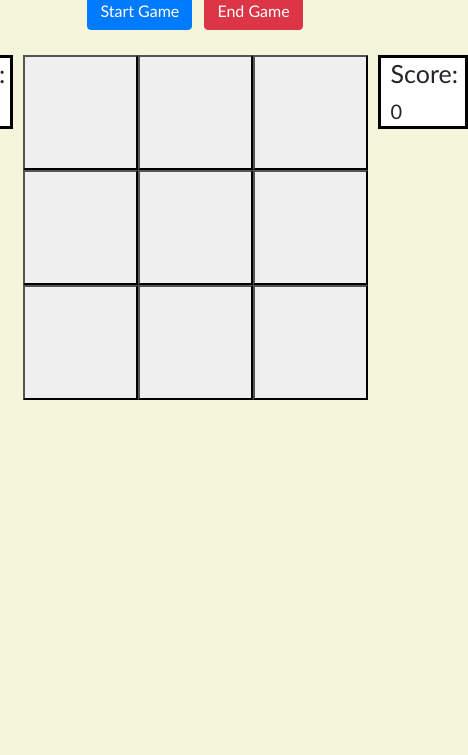
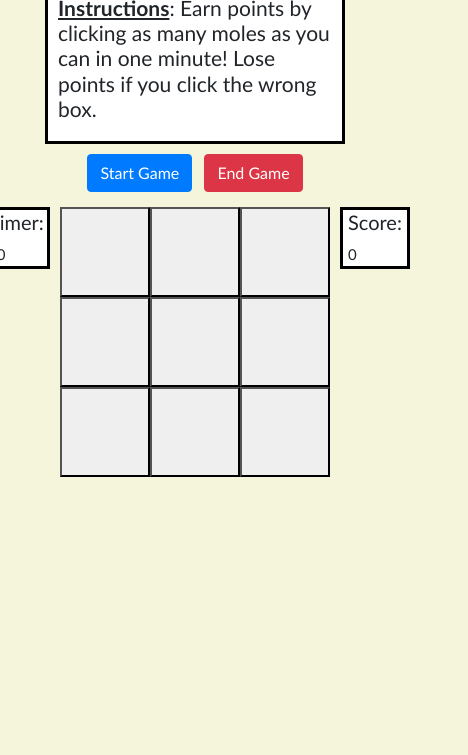
Before and after one commit to ibrahim-karim-22/portfolioprojectgame, a website built with Parcel: page index.html in a window 390 px wide. Shown: the part 89-844 px from the top of the page, 468 px wide, since content can reach past the window. Built offline with nearby package versions, Linux system fonts and the light colour scheme.

Commit message:
Brendan updated HTML and CSS

```diff
--- a/css/mole.css
+++ b/css/mole.css
@@ -0,0 +1,154 @@
+body {
+    display: flex;
+    flex-direction: column;
+    align-items: center;
+    justify-content: flex-start;
+    background-color: beige;
+    height: 100vh;
+    margin: 0;
+    font-family: 'Trebuchet MS', 'Lucida Sans Unicode', 'Lucida Grande', 'Lucida Sans', Arial, sans-serif;
+  }
+
+  .container {
+    margin-top: 25px;
+    text-align: center;
+  }
+
+  #instructions-container {
+    background-color: white;
+    border-color: black;
+    border-style: solid;
+    max-width: 400px;
+    text-align: left;
+    margin: 0 auto;
+  }
+
+  h3 {
+    font-size: 21px;
+    padding: 10px;
+    margin: 0 auto;
+    margin-bottom: 10px;
+  }
+
+  #buttons-container {
+    margin-top: 10px;
+  }
+
+  .game-container {
+    display: flex;
+    flex-direction: row;
+    align-items: flex-start;
+    margin-top: 10px;
+  }
+
+  .hidden {
+    display: none;
+  }
+
+  #grid-container {
+    display: grid;
+    grid-template-columns: repeat(3, 1fr);
+    grid-gap: 0px;
+    margin-top: 5px;
+  }
+
+  .grid-button {
+    width: 115px;
+    height: 115px;
+    opacity: 1;
+    cursor: pointer;
+  }
+
+  .grid-button img {
+    width: 100%;
+    height: 100%;
+    object-fit: cover;
+  }
+
+  .timer-container {
+    background-color: white;
+    border-color: black;
+    border-style: solid;
+    width: 90px;
+    margin-right: 10px;
+    margin-top: 5px;
+    padding-left: 10px;
+  }
+
+  .score-container {
+    background-color: white;
+    border-color: black;
+    border-style: solid;
+    width: 90px;
+    margin-left: 10px;
+    margin-top: 5px;
+    padding-left: 10px;
+    padding-right: 10px;
+  }
+
+  .timer {
+    font-size: 25px;
+  }
+
+  #timer {
+    font-size: 20px;
+  }
+
+  .score {
+    font-size: 25px;
+  }
+
+  #score {
+    font-size: 20px;
+  }
+
+  /* Media queries for different screen sizes */
+@media only screen and (max-width: 600px) {
+    /* Adjust styles for screens up to 600px wide */
+    .container {
+      margin-top: 15px;
+    }
+
+    #instructions-container {
+      max-width: 300px;
+    }
+
+    .grid-button {
+      width: 90px;
+      height: 90px;
+    }
+
+    .timer-container,
+    .score-container {
+      width: 70px;
+      padding-left: 5px;
+      padding-right: 5px;
+    }
+
+    .timer {
+      font-size: 20px;
+    }
+
+    #timer {
+      font-size: 15px;
+    }
+
+    .score {
+      font-size: 20px;
+    }
+
+    #score {
+      font-size: 15px;
+    }
+  }
+
+  @media only screen and (min-width: 601px) and (max-width: 1024px) {
+    /* Adjust styles for screens between 601px and 1024px wide */
+    .container {
+      margin-top: 20px;
+    }
+
+    #instructions-container {
+      max-width: 600px;
+    }
+  }
--- a/index.html
+++ b/index.html
@@ -6,97 +6,17 @@
   <meta name="viewport" content="width=device-width, initial-scale=1.0">
   <title>Whack a Mole</title>
   <link href="https://stackpath.bootstrapcdn.com/bootstrap/4.3.1/css/bootstrap.min.css" rel="stylesheet">
-  <style>
-    body {
-      display: flex;
-      flex-direction: column;
-      align-items: center;
-      justify-content: flex-start;
-      background-color: beige;
-      height: 100vh;
-      margin: 0;
-      font-family: 'Trebuchet MS', 'Lucida Sans Unicode', 'Lucida Grande', 'Lucida Sans', Arial, sans-serif;
-    }
-
-    .container {
-      margin-top: 25px;
-    }
-
-    .game-container {
-      display: flex;
-      flex-direction: row;
-      align-items: flex-start;
-      margin-top: 20px;
-    }
-
-    .hidden {
-      display: none;
-    }
-
-    #grid-container {
-      display: grid;
-      grid-template-columns: repeat(3, 1fr);
-      grid-gap: 0px;
-      margin-top: 5px;
-    }
-
-    .grid-button {
-      width: 115px;
-      height: 115px;
-      opacity: 1;
-      cursor: pointer;
-    }
-
-    .grid-button img {
-      width: 100%;
-      height: 100%;
-      object-fit: cover;
-    }
-
-    .timer-container {
-      background-color: white;
-      border-color: black;
-      border-style: solid;
-      width: 90px;
-      margin-right: 10px;
-      margin-top: 5px;
-      padding-left: 10px;
-    }
-
-    .score-container {
-      background-color: white;
-      border-color: black;
-      border-style: solid;
-      width: 90px;
-      margin-left: 10px;
-      margin-top: 5px;
-      padding-left: 10px;
-      padding-right: 10px;
-    }
-
-    .timer {
-      font-size: 25px;
-    }
-
-    #timer {
-      font-size: 20px;
-    }
-
-    .score {
-      font-size: 25px;
-    }
-
-    #score {
-      font-size: 20px;
-    }
-
-  </style>
+  <link rel="icon" href="https://img.freepik.com/free-vector/little-mole-white-background_1308-93097.jpg?w=1060&t=st=1707271894~exp=1707272494~hmac=f945d34661b36cefc82f58d69c9fd50c5243faa3cd7c3264cb4ea93765d3c16b">
+  <link rel="stylesheet" href="css/mole.css">
 </head>
 
 <body>
 
   <div class="container text-center">
     <h1>Whack a Mole!</h1>
+    <div id="instructions-container">
+      <h3><u><b>Instructions</b></u>: Earn points by clicking as many moles as you can in one minute! Lose points if you click the wrong box.</h3>
+    </div>
     <div id="buttons-container">
       <button class="btn btn-primary" id="startGameBtn">Start Game</button>
       <button class="btn btn-danger ml-2" id="endGameBtn">End Game</button>
```
